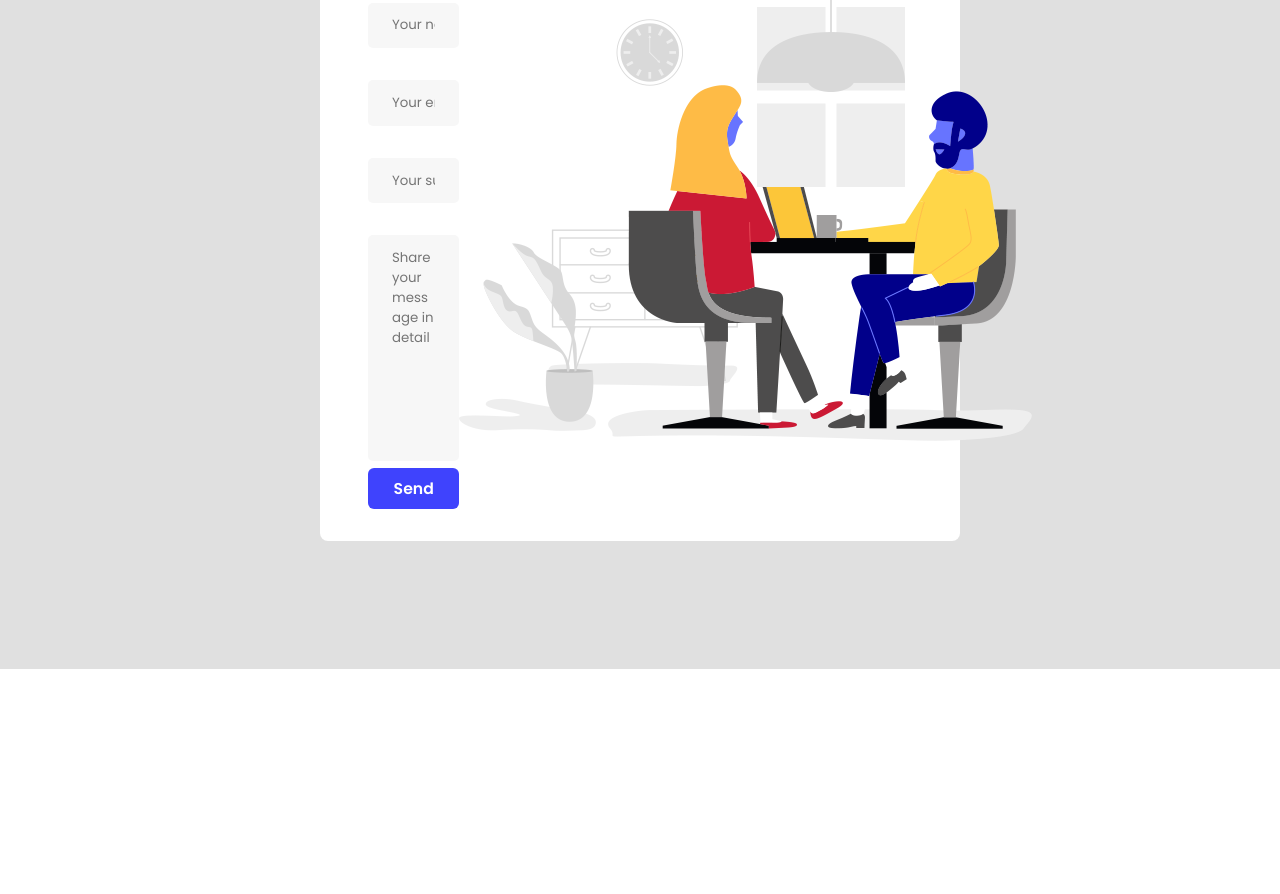
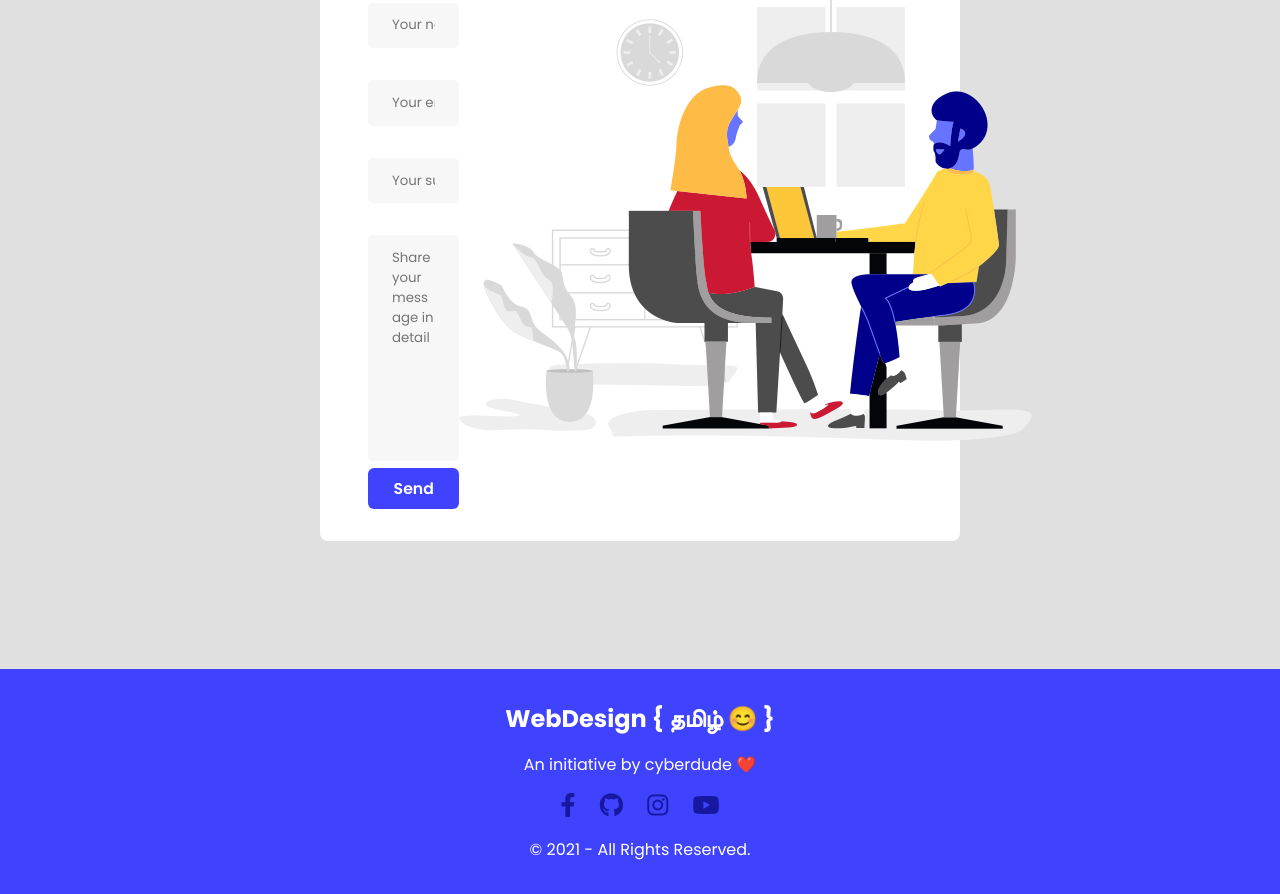
Before and after one commit to Ramkumar2542/simple-landing, a plain HTML site: page index.html in a window 1280 px wide. Shown: the part 4702-5596 px from the top of the page. Before the commit the page ends 5371 px from the top, so only its background shows below. Drawn offline with Linux system fonts and the light colour scheme; a web font is replaced by a local one.

Commit message:
Feature Footer

```diff
--- /dev/null
+++ b/assets/scss/components/_footer.scss
@@ -0,0 +1,17 @@
+@use "../abstract/variable" as var;
+.footer {
+    padding: 2rem 0;
+    background-color: map-get(var.$theme-color, "primary");
+    text-align: center;
+    color: #fff;
+    &--social > a > i {
+        transition: 500ms;
+        font-size: 1.5rem;
+        padding: 0 10px;
+        color:#1619a0;
+        &:hover {
+            color:rgb(224, 224, 224);
+        }
+
+   }
+}
--- a/assets/scss/main.scss
+++ b/assets/scss/main.scss
@@ -10,6 +10,7 @@
 
 // Components
 @import "./components/header";
+@import "./components/footer";
 @import "./components/background_elements";
 @import "./components/button";
 @import "./components/badge";
--- a/index.html
+++ b/index.html
@@ -221,7 +221,7 @@
               <h4>Send us a Message</h4>
               <p>Share your info briefly as possible</p>
             </div>
-            <div >
+            <div>
               <div>
                 <input
                   class="form-control"
@@ -273,7 +273,23 @@
     <!-- End Main -->
 
     <!-- Footer -->
-    <footer></footer>
+    <footer class="footer">
+      <div class="footer--content">
+        <h2>WebDesign { தமிழ் 😊 }</h2>
+        <p style="padding-top: 1rem; color: #fff">
+          An initiative by cyberdude ❤️
+        </p>
+      </div>
+      <div class="footer--social" style="padding-top: 1rem">
+        <a href="#"><i class="fa-circle fa-brands fa-facebook-f"></i></a>
+        <a href="#"><i class="fa-brands fa-github"></i></a>
+        <a href="#"><i class="fa-brands fa-instagram"></i></a>
+        <a href="#"><i class="fa-brands fa-youtube"></i></a>
+      </div>
+      <p style="padding-top: 1rem;">
+        &copy; 2021 - All Rights Reserved.
+      </p>
+    </footer>
     <!-- End Footer -->
   </body>
 </html>
```
Also changed, not shown: assets/css/style.css, 1 other file.
